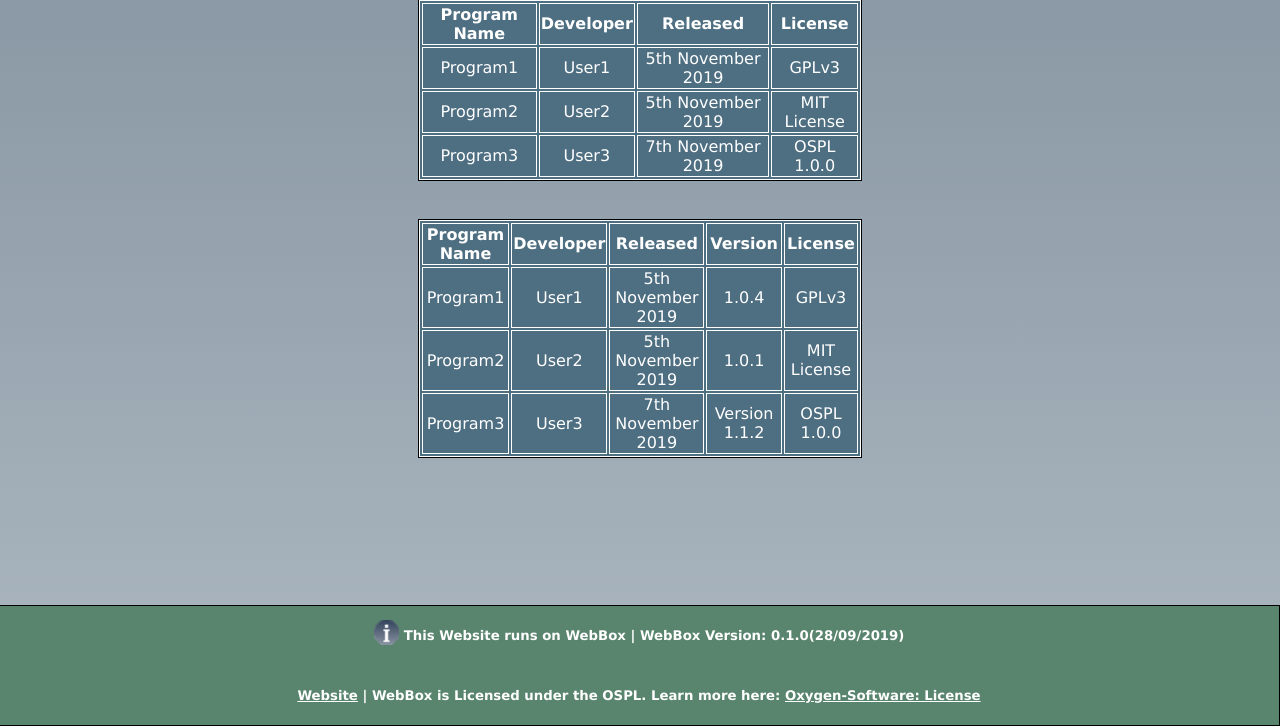
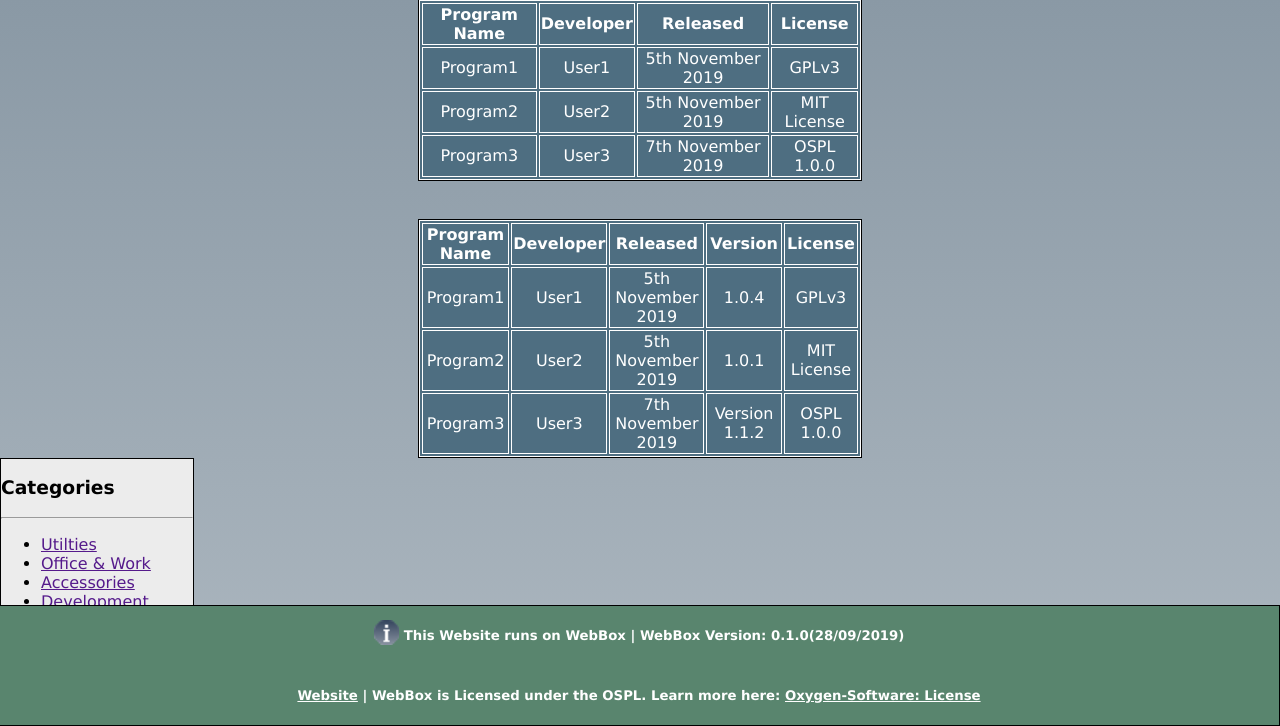
Before and after one commit to kay-ogunbo/WebBox, a PHP site: page /software.php in a window 1280 px wide. Shown: the part 167-893 px from the top of the page. Run offline with PHP 8.4, Linux system fonts and the light colour scheme.

Commit message:
Added Category-List To The Software-Page
Added:
  - software.php
    - Added a Category-List that links to Software specified under a certain Category by it's Developer.

```diff
--- a/src/assets/theme/css/software.css
+++ b/src/assets/theme/css/software.css
@@ -33,3 +33,16 @@
      /* Adjust the Width */
      width: 35%;
 }
+
+/* CSS Settings for the Categories-List */
+.Category-List {
+     /* Add a Background and Border to it */
+     background-color: #ECECEC;
+     border: 1px solid black;
+     /* Align it to the left */
+     margin: auto;
+     position: fixed;
+     left: 0;
+     /* Adjust the Width */
+     width: 15%;
+}
--- a/src/software.php
+++ b/src/software.php
@@ -120,6 +120,30 @@
 	            </table>
 	       </div>
           </main>
+	  <!--The Category-List
+
+	  The Category-List, of course, lists all of the Software-Categories available. It is positioned on the left-side of the Software-Page.
+
+	  It will look something like this:
+
+	  Categories
+	  ----------
+	  - Utilities
+	  - Office and Work
+	  - Accessories-->
+	  <main>
+	       <div class="Category-List">
+	            <h3>Categories</h3>
+		    <hr>
+		    <ul>
+		         <li><a href="">Utilties</a></li>
+			 <li><a href="">Office & Work</a></li>
+		 	 <li><a href="">Accessories</a></li>
+			 <li><a href="">Development Tools</a></li>
+			 <li><a href="">Graphics</a></li>
+		    </ul>
+	       </div>
+	  </main>
           <!--The Footer. This Footer contains Information about:
           - The Software
           - The Software Version
```
